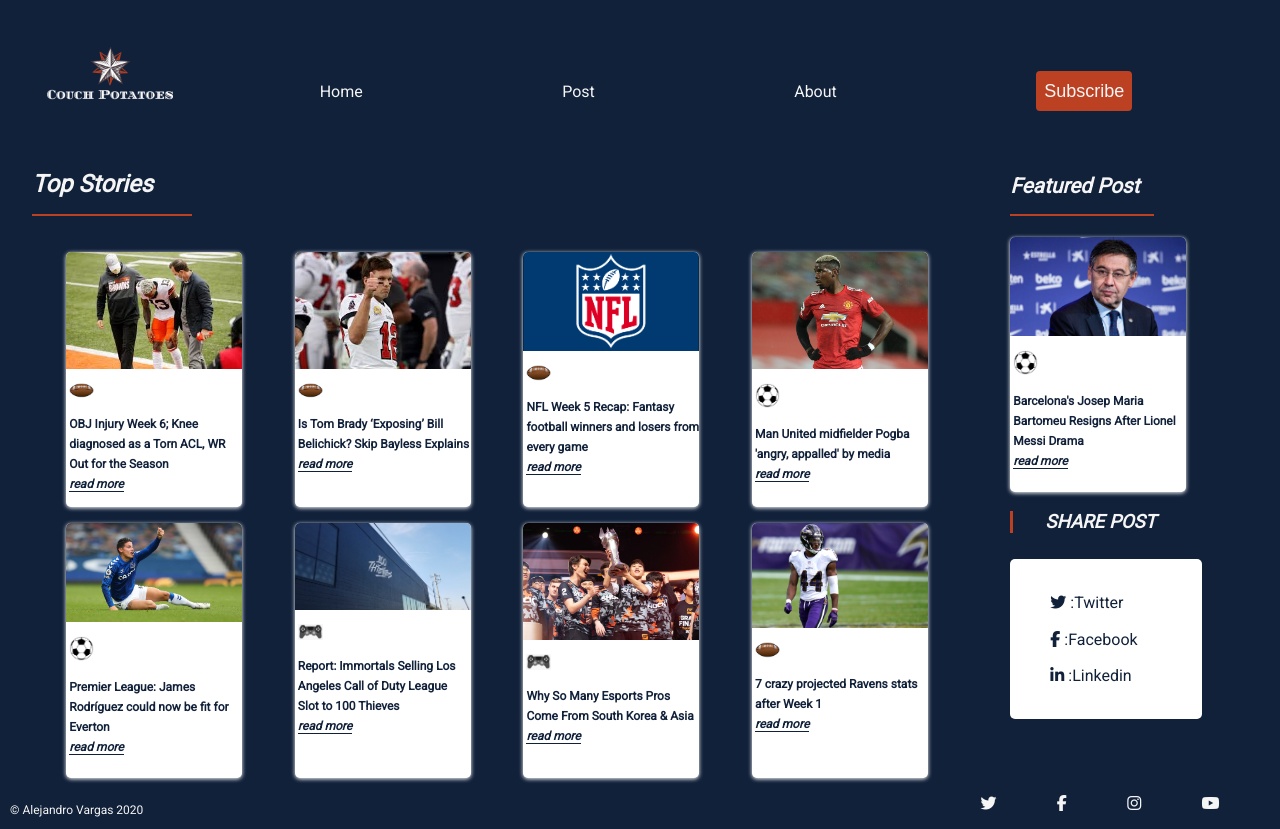
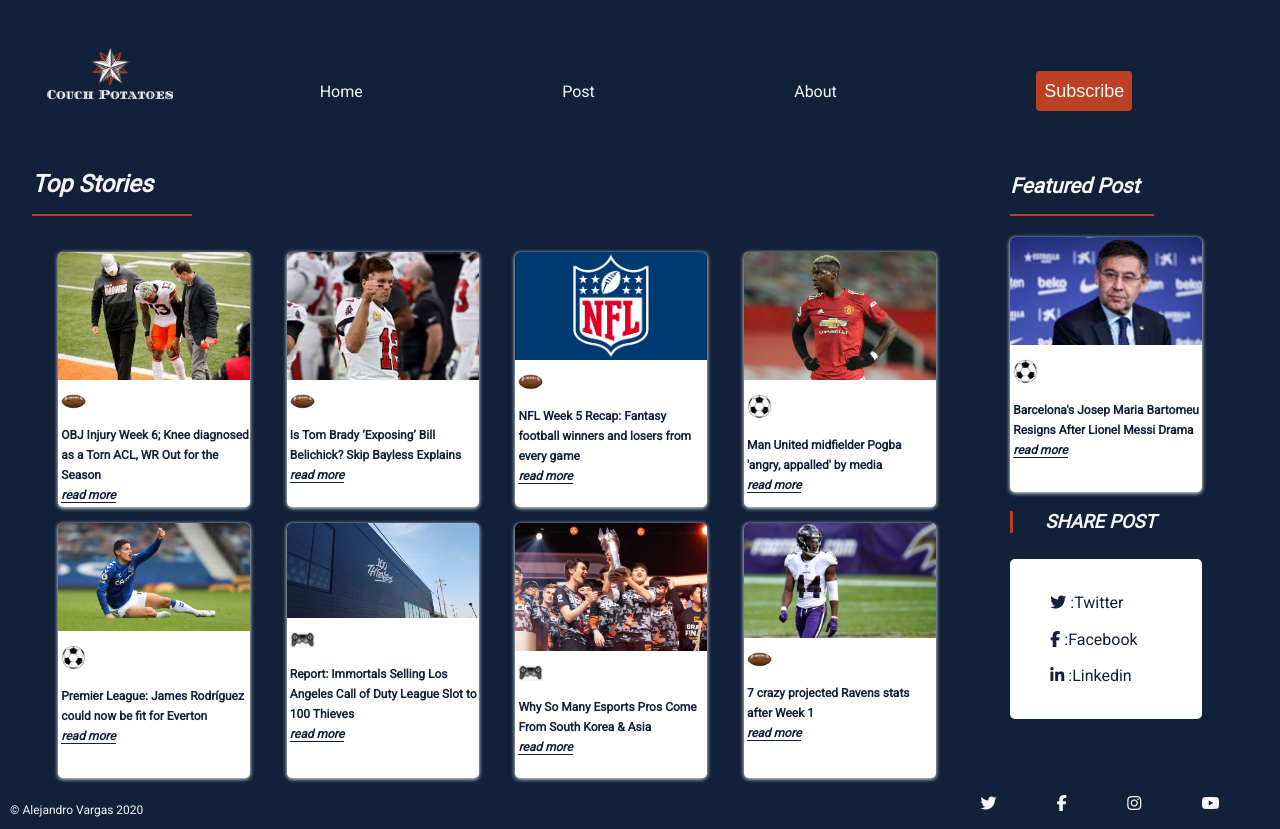
Before and after one commit to ajosvargas/sport-blog, a website: page html/index.html in a window 1280 px wide. Drawn offline with Linux system fonts and the light colour scheme.

Commit message:
last push

```diff
--- a/css/home.css
+++ b/css/home.css
@@ -90,7 +90,7 @@
 
 .preview_card{
     margin: 1rem 0 0 1rem;
-    width:11rem;
+    width:12rem;
     background-color: #fff;
     border-radius: 5px;
     box-shadow: 0 1px 4px 0 rgb(255, 255, 255);
@@ -102,7 +102,7 @@
 }
 
 .preview_pic{
-    width: 11rem;
+    width: 12rem;
     border-top-left-radius: 5px;
     border-top-right-radius: 5px;
 }
```
